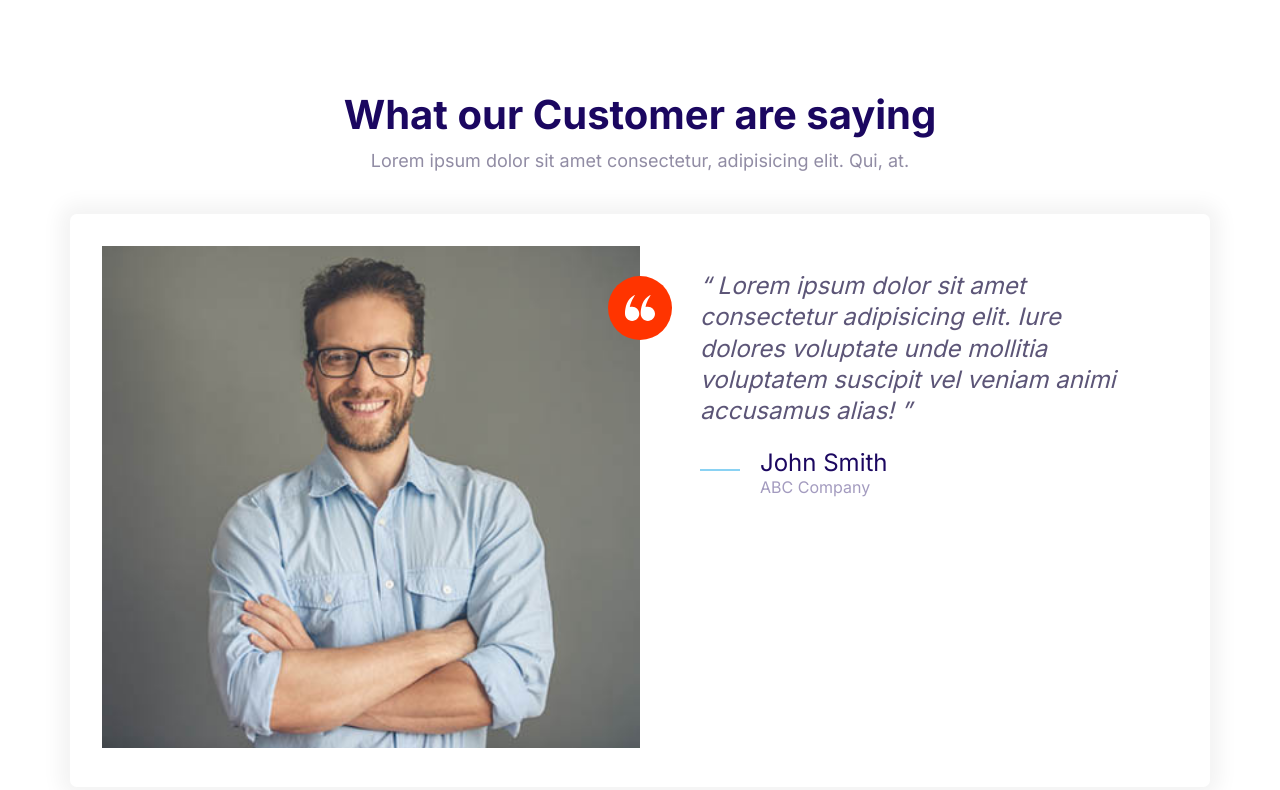
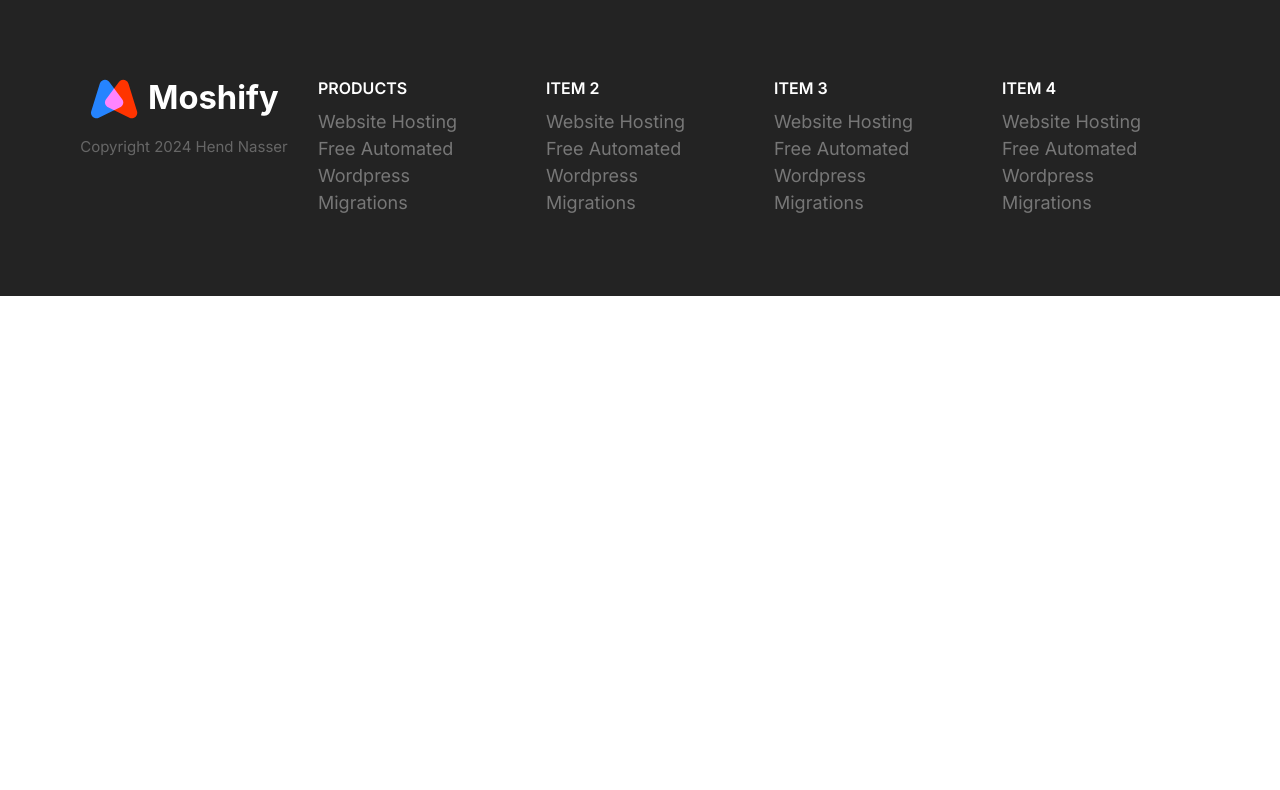
Before and after one commit to Hend-Web/hendo, a plain HTML site: page index.html in a window 1280 px wide. Drawn offline with Linux system fonts and the light colour scheme.

Commit message:
Footer Block.

```diff
--- a/css/styles.css
+++ b/css/styles.css
@@ -478,7 +478,6 @@ a{
     font-size: 3rem;
 }
 .collapsible-chevron{
-    background: #02cdf1;
     transform: rotate(-90deg);
     transition: transform 0.3s;
 }
@@ -675,3 +674,64 @@ a{
         max-width: 700px;
     }
 }
+/* Footer */
+.footer{
+    background: #232323;
+}
+.footer-section{
+    padding: 2rem;
+    border-bottom:  1px solid #393939;
+}
+.footer-heading{
+    text-transform: uppercase;
+    font-weight: 600;
+}
+.footer a{
+    color: #777;
+    transition: color .3s;
+}
+.footer a:hover{
+    color: #fff;
+}
+.footer-brand{
+    margin-top: 5rem;
+    text-align: center;
+}
+.footer-copyright{
+    font-family: 2.1rem;
+    color: #fff;
+    opacity: .3;
+}
+@media screen and (min-width:768px) {
+    .footer-sections{
+        grid-template-columns: repeat(auto-fit, minmax(10rem, 1fr));
+    }
+    .footer .collapsible-chevron{
+        display: none;
+    }
+    .footer .collapsible-content{
+        opacity: 1;
+        max-height: 100%;
+    }
+    .footer-brand{
+        order: -1;
+        margin-top: 1rem;
+    }
+    .footer-brand img{
+        /* TODO: Consider refactoring this and applaying it to all images */
+        width: 100%;
+        max-width: 230px;
+    }
+    .footer-copyright{
+        font-size: 1.5rem;
+    }
+    .footer-section{
+        border: 0;
+    }
+    .footer-section .list{
+        margin: 0;
+    }
+    .footer-heading{
+        font-size: 1.6rem;
+    }
+}
--- a/index.html
+++ b/index.html
@@ -12,49 +12,74 @@
       <link rel="stylesheet" href="css/styles.css">
   </head>
   <body>
-    <section class="block">
-      <header class="block-header">
-        <h2>What our Customer are saying</h2>
-        <p>Lorem ipsum dolor sit amet consectetur, adipisicing elit. Qui, at.</p>
+    <footer class="block block-dark footer">
+        <div class="container grid footer-sections">
+            <section class="collapsible collapsible-expanded footer-section">
+                <header class="collapsible-header">
+                  <h2 class="collapsible-heading footer-heading">PRODUCTS</h2>
+                  <svg class="icon icon-white collapsible-chevron">
+                    <use xlink:href="images/sprite.svg#chevron"></use>
+                  </svg>
                 </header>
-      <div class="container">
-        <div class="card testimonial">
-          <div class="grid grid-1x2">
-              <div class="testimonial-image">
-                  <img src="images/testimonial.jpg"
-                      alt="A happy, smiling custumer">
-                  <span class="icon-container icon-container--accent">
-                      <svg class="icon icon-white icon-small">
-                          <use xlink:href="images/sprite.svg#quotes"></use>
+                <div class="collapsible-content">
+                    <ul class="list">
+                        <li><a href="#">Website Hosting</a></li>
+                        <li><a href="#">Free Automated Wordpress</a></li>
+                        <li><a href="#"> Migrations</a></li>
+                    </ul>
+                </div>
+            </section>
+            <section class="collapsible footer-section">
+                <header class="collapsible-header ">
+                  <h2 class="collapsible-heading footer-heading">Item 2</h2>
+                  <svg class="icon icon-white collapsible-chevron">
+                    <use xlink:href="images/sprite.svg#chevron"></use>
                   </svg>
-                  </span>
+                </header>
+                <div class="collapsible-content">
+                    <ul class="list">
+                        <li><a href="#">Website Hosting</a></li>
+                        <li><a href="#">Free Automated Wordpress</a></li>
+                        <li><a href="#"> Migrations</a></li>
+                    </ul>
                 </div>
-              <blockquote class="quote">
-                  <p class="quote-text">
-                      Lorem ipsum dolor sit amet consectetur adipisicing elit.
-                      Iure dolores voluptate unde mollitia voluptatem suscipit
-                      vel veniam animi accusamus alias!
-                  </p>
-                  <footer>
-                      <div class="media">
-                          <div class="media--image">
-                              <svg class="icon icon-primary quote-line">
-                                  <use xlink:href="images/sprite.svg#line"></use>
+            </section>
+            <section class="collapsible footer-section">
+                <header class="collapsible-header">
+                  <h2 class="collapsible-heading footer-heading">Item 3</h2>
+                  <svg class="icon icon-white collapsible-chevron">
+                    <use xlink:href="images/sprite.svg#chevron"></use>
                   </svg>
+                </header>
+                <div class="collapsible-content">
+                    <ul class="list">
+                        <li><a href="#">Website Hosting</a></li>
+                        <li><a href="#">Free Automated Wordpress</a></li>
+                        <li><a href="#"> Migrations</a></li>
+                    </ul>
                </div>
-                          <div class="media--body">
-                              <h3 class="media--title quote-auther">John Smith</h3>
-                              <p class="quote-organization">
-                                  ABC Company
-                              </p>
+            </section>
+            <section class="collapsible footer-section">
+                <header class="collapsible-header">
+                  <h2 class="collapsible-heading footer-heading">Item 4</h2>
+                  <svg class="icon icon-white collapsible-chevron">
+                    <use xlink:href="images/sprite.svg#chevron"></use>
+                  </svg>
+                </header>
+                <div class="collapsible-content">
+                    <ul class="list">
+                        <li><a href="#">Website Hosting</a></li>
+                        <li><a href="#">Free Automated Wordpress</a></li>
+                        <li><a href="#"> Migrations</a></li>
+                    </ul>
                 </div>
+            </section>
+            <section class="footer-brand">
+                <img src="images/logo.svg" alt="">
+                <p class="footer-copyright">Copyright 2024 Hend Nasser</p>
+            </section>
         </div>
     </footer>
-              </blockquote>
-          </div>
-      </div>
-      </div>
-    </section>
     <script src="js/main.js"></script>
 </body>
 </html>
```
Also changed, not shown: components/footer.html (added, +69 -0 lines). Lines whose indentation alone changed are shown as unchanged.
